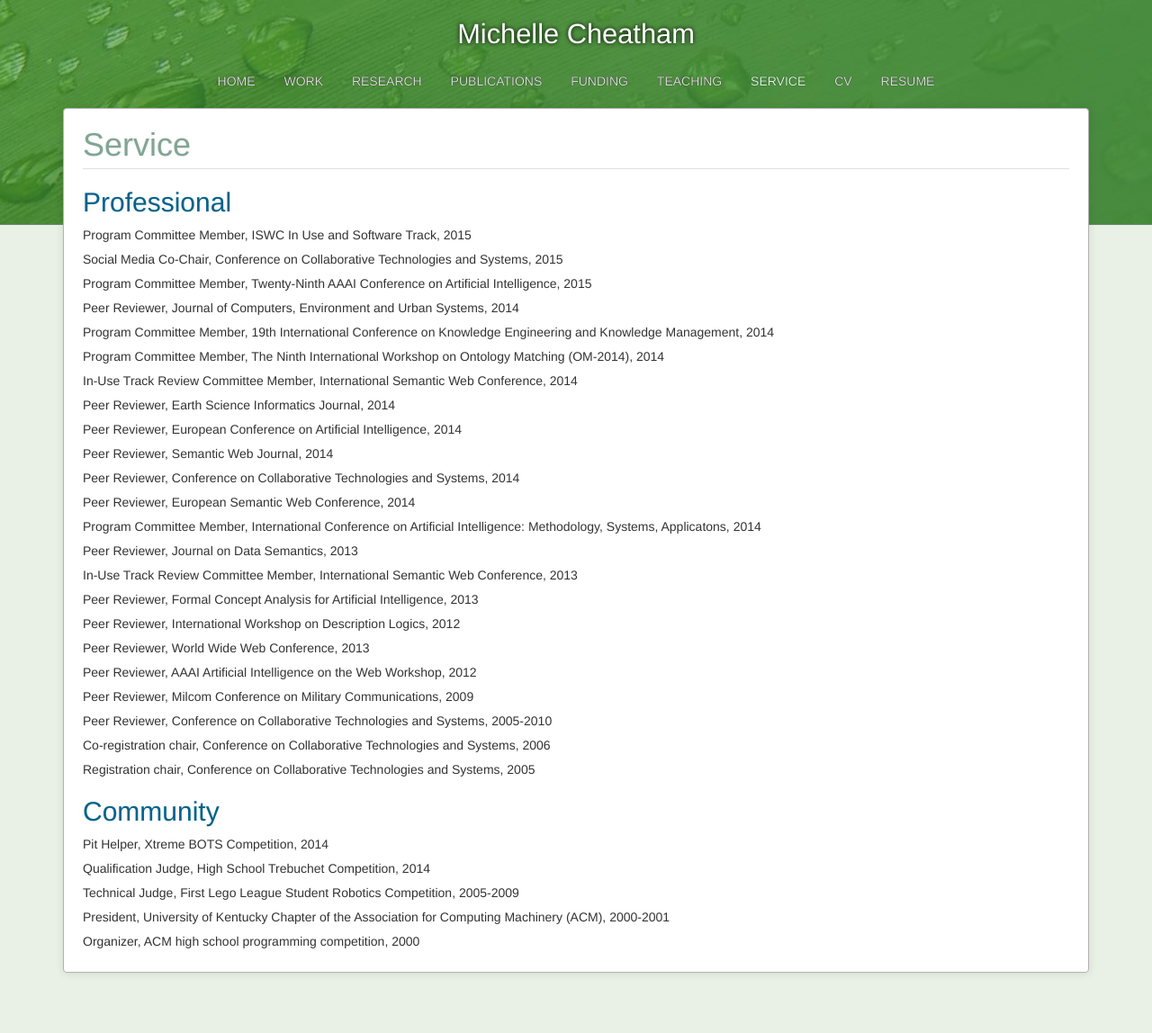
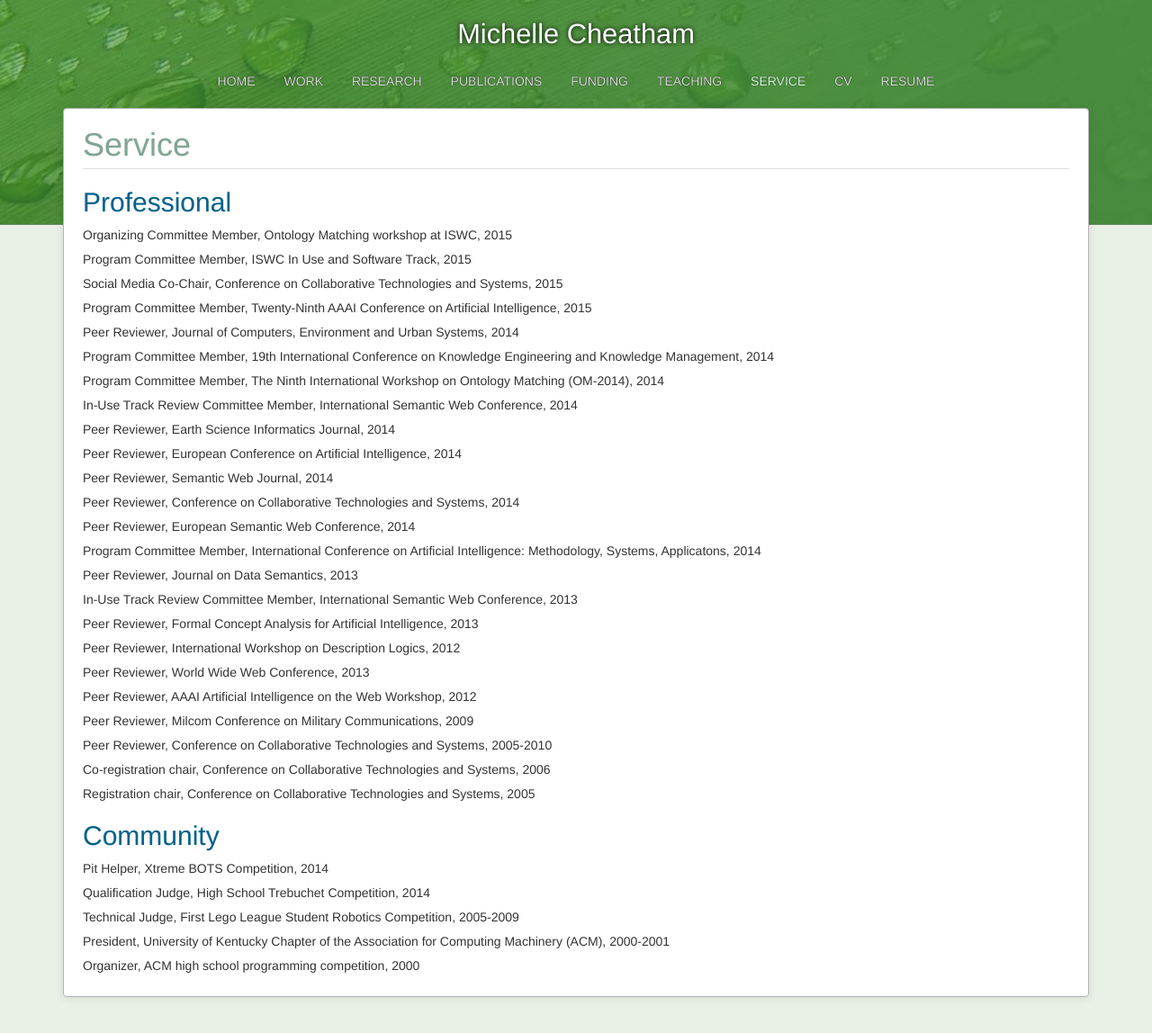
Before and after one commit to mcheatham/mcheatham.github.io, a Jekyll site: the page built from service.md, in a window 1280 px wide. Shown: the whole page at 90% size. Built offline with Jekyll 4.4.1, drawn with Linux system fonts in a browser that asks for light colours; Markdown is read by kramdown in place of the engine named in the settings; before the commit the page ends 1121 px from its top, so only the background shows below that.

Commit message:
added OC membership for the OM workshop to service

```diff
--- a/_data/service.yaml
+++ b/_data/service.yaml
@@ -1,3 +1,8 @@
+- job: Organizing Committee Member
+  organization: Ontology Matching workshop at ISWC
+  date: 2015
+  type: professional
+
 - job: Program Committee Member
   organization: ISWC In Use and Software Track
   date: 2015
```
